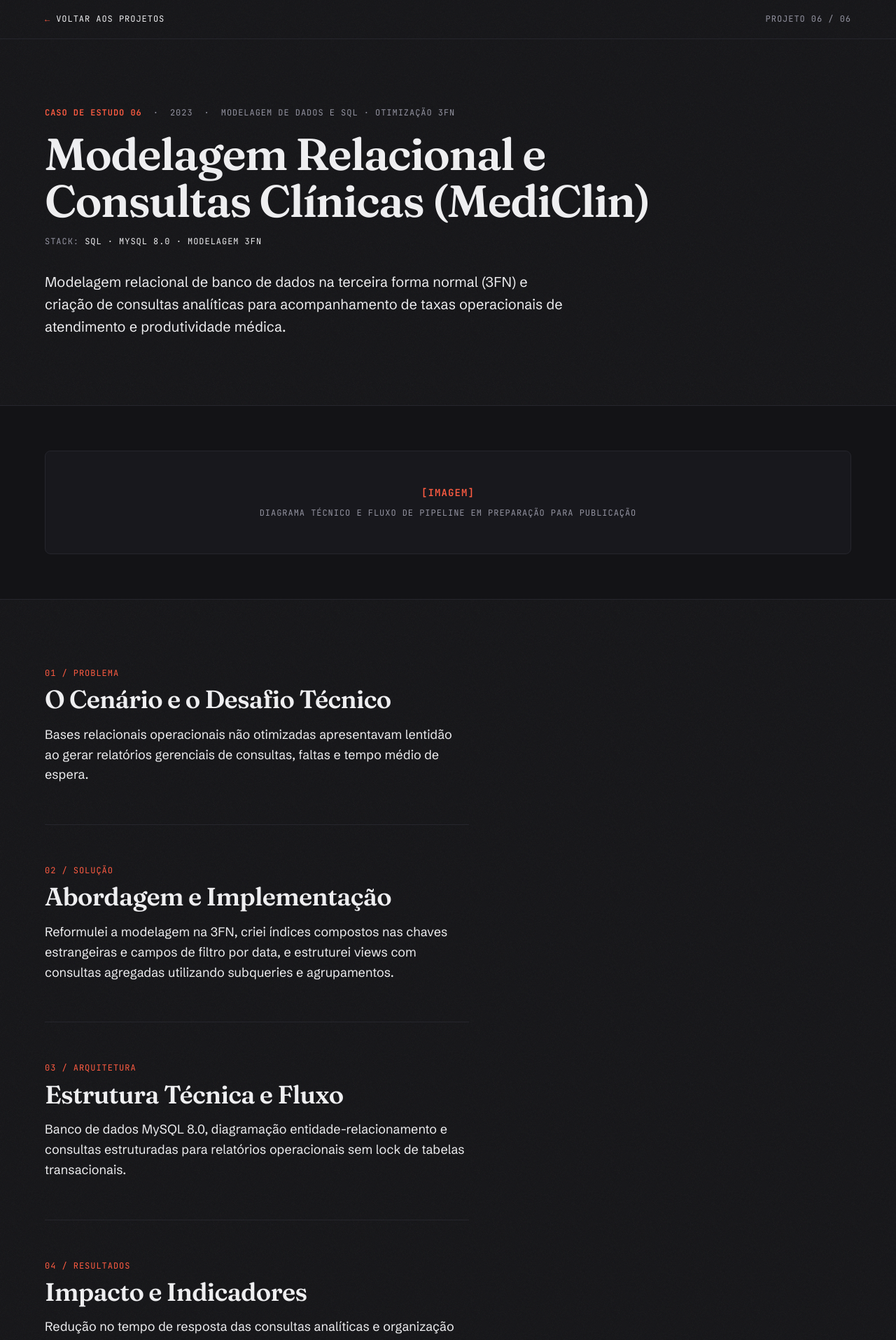
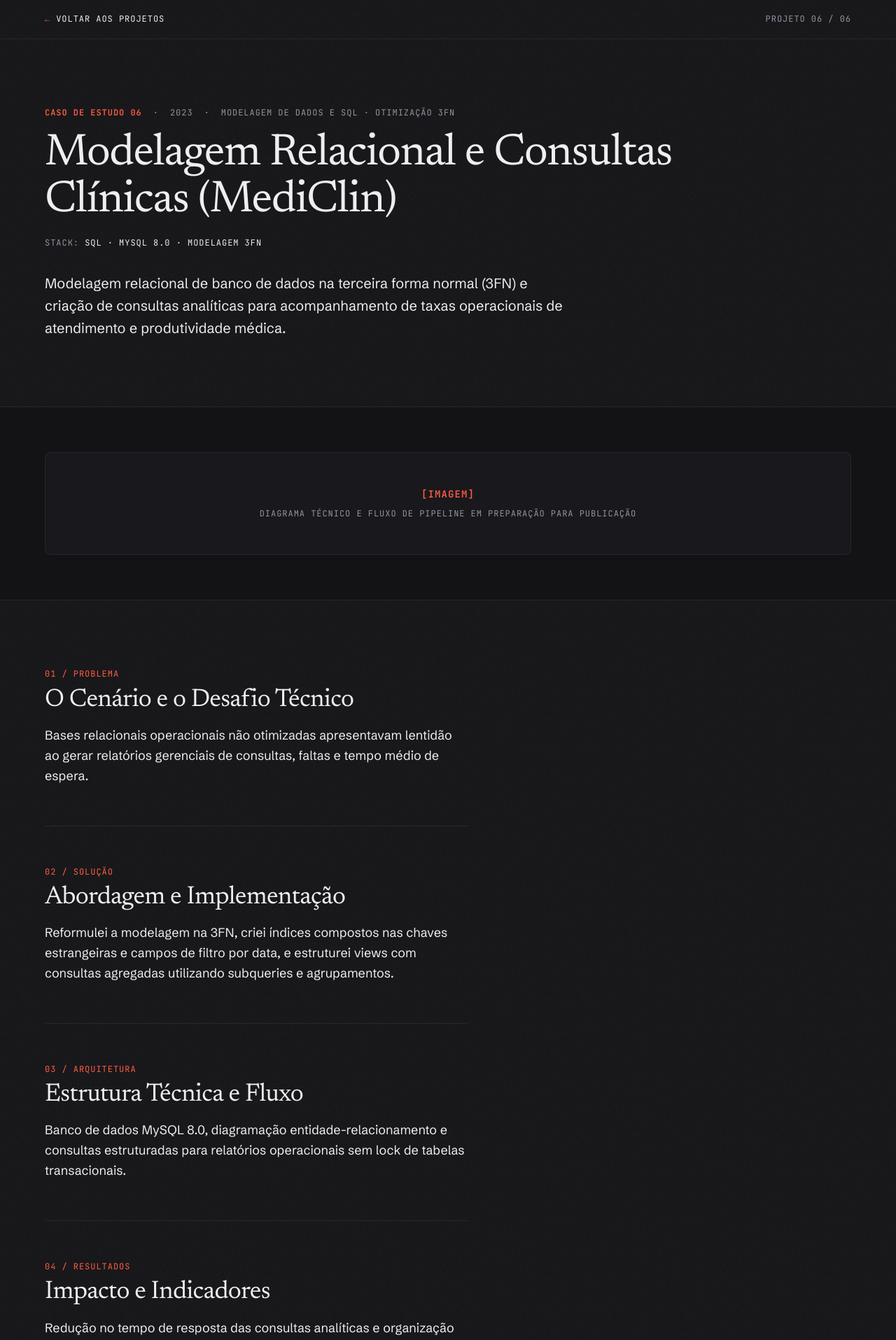
Before and after one commit to cezarbtw/portfolio-data-analyst, a React (Vite) app: page /projetos/clinica-sql-analytics in a window 1280 px wide. Shown: the top 1915 px of the page at 70% size. Built offline with nearby package versions, Linux system fonts and the light colour scheme.

Commit message:
refactor(typography): adotar Newsreader editorial preciso (peso 400 romano) em titulos e display

```diff
--- a/index.html
+++ b/index.html
@@ -28,11 +28,11 @@
     content="Pipelines ETL em Python, consultas SQL e relatórios Power BI para o Portal do Cidadão do TCM-GO nos 246 municípios de Goiás." />
   <meta name="twitter:image" content="https://portfolio-nine-topaz-80uumwpn5g.vercel.app/og-image.png" />
 
-  <!-- Google Fonts: Fraunces (display editorial) · Bricolage Grotesque (títulos de cards) · Schibsted Grotesk (corpo) · JetBrains Mono (dados) -->
+  <!-- Google Fonts: Newsreader (display editorial preciso) · Bricolage Grotesque (títulos de cards) · Schibsted Grotesk (corpo) · JetBrains Mono (dados) -->
   <link rel="preconnect" href="https://fonts.googleapis.com" />
   <link rel="preconnect" href="https://fonts.gstatic.com" crossorigin />
   <link
-    href="https://fonts.googleapis.com/css2?family=Bricolage+Grotesque:opsz,wght@12..96,500;12..96,600;12..96,700&family=Fraunces:ital,opsz,wght,SOFT,WONK@0,9..144,400..700,50,1;1,9..144,400..600,50,1&family=JetBrains+Mono:wght@400;500;600&family=Schibsted+Grotesk:ital,wght@0,400;0,500;0,600;0,700;1,400&display=swap"
+    href="https://fonts.googleapis.com/css2?family=Bricolage+Grotesque:opsz,wght@12..96,500;12..96,600;12..96,700&family=JetBrains+Mono:wght@400;500;600&family=Newsreader:ital,opsz,wght@0,6..72,400;0,6..72,500;0,6..72,600;1,6..72,400&family=Schibsted+Grotesk:ital,wght@0,400;0,500;0,600;0,700;1,400&display=swap"
     rel="stylesheet" />
 </head>
 
--- a/src/components/Experience.jsx
+++ b/src/components/Experience.jsx
@@ -34,8 +34,8 @@ export default function Experience() {
               <div className="font-body font-medium text-[13px] text-[var(--muted)]">
                 Experiência
               </div>
-              <h2 className="font-display font-semibold text-[clamp(2rem,4vw,3.15rem)] tracking-[-0.025em] leading-[1.06] text-[var(--ink)]">
-                Trajetória <em className="italic font-medium">Profissional</em>
+              <h2 className="font-display font-normal text-[clamp(2rem,4vw,3.15rem)] tracking-[-0.02em] leading-[1.06] text-[var(--ink)]">
+                Trajetória Profissional
               </h2>
               <p className="font-body text-[14px] text-[var(--muted)] leading-[1.6]">
                 Setor público · Auditoria · BI
--- a/src/components/Header.jsx
+++ b/src/components/Header.jsx
@@ -71,7 +71,7 @@ export default function Header() {
             className="flex items-center gap-2.5 text-[var(--ink)] hover:text-[var(--accent)] transition-colors focus-visible:outline-none group"
             aria-label="Ir para o topo"
           >
-            <span className="w-7 h-7 rounded-full bg-[var(--surface)] border border-[var(--line)] group-hover:border-[var(--accent)] flex items-center justify-center font-display font-semibold text-[12px] tracking-[-0.03em] text-[var(--accent)] transition-colors">
+            <span className="w-7 h-7 rounded-full bg-[var(--surface)] border border-[var(--line)] group-hover:border-[var(--accent)] flex items-center justify-center font-display font-medium text-[12px] tracking-[-0.02em] text-[var(--accent)] transition-colors">
               AL
             </span>
             <span className="font-body font-semibold text-[15px] sm:text-[16px] tracking-[-0.015em] text-[var(--ink)]">
@@ -153,7 +153,7 @@ export default function Header() {
           {/* Topo do modal */}
           <div className="flex items-center justify-between pb-4 border-b border-[var(--line)]">
             <div className="flex items-center gap-2.5">
-              <span className="w-7 h-7 rounded-full bg-[var(--surface)] border border-[var(--line)] flex items-center justify-center font-display font-semibold text-[12px] tracking-[-0.03em] text-[var(--accent)]">
+              <span className="w-7 h-7 rounded-full bg-[var(--surface)] border border-[var(--line)] flex items-center justify-center font-display font-medium text-[12px] tracking-[-0.02em] text-[var(--accent)]">
                 AL
               </span>
               <span className="font-body font-semibold text-[16px] tracking-[-0.015em]">Abraão Leopoldino</span>
--- a/src/components/Hero.jsx
+++ b/src/components/Hero.jsx
@@ -7,9 +7,9 @@ export default function Hero() {
     <section id="sobre" className="pt-8 sm:pt-12 pb-6 sm:pb-10 border-b border-[var(--line)]">
       {/* ─── 1ª DOBRA: IDENTIDADE TIPOGRÁFICA CENTRALIZADA ─── */}
       <div className="flex flex-col items-center text-center">
-        {/* 1. Nome em Fraunces com itálico editorial */}
-        <h1 className="font-display font-semibold text-[clamp(2.75rem,7.8vw,6rem)] tracking-[-0.03em] leading-[1.02] text-[var(--ink)] max-w-[18ch] mx-auto break-words">
-          Abraão <em className="italic font-medium">Leopoldino</em>
+        {/* 1. Nome em Newsreader Regular (editorial fino e preciso) */}
+        <h1 className="font-display font-normal text-[clamp(2.75rem,7.5vw,5.75rem)] tracking-[-0.022em] leading-[1.04] text-[var(--ink)] max-w-[18ch] mx-auto break-words">
+          Abraão Leopoldino
         </h1>
 
         {/* 2. Subtítulo em coral (único destaque colorido do cabeçalho hero) */}
--- a/src/components/Projects.jsx
+++ b/src/components/Projects.jsx
@@ -20,8 +20,8 @@ export default function Projects() {
               <div className="font-body font-medium text-[13px] text-[var(--muted)]">
                 Projetos
               </div>
-              <h2 className="font-display font-semibold text-[clamp(2rem,4vw,3.15rem)] tracking-[-0.025em] leading-[1.06] text-[var(--ink)]">
-                Projetos <em className="italic font-medium">de Dados</em>
+              <h2 className="font-display font-normal text-[clamp(2rem,4vw,3.15rem)] tracking-[-0.02em] leading-[1.06] text-[var(--ink)]">
+                Projetos de Dados
               </h2>
               <p className="font-body text-[14px] text-[var(--muted)] leading-[1.6]">
                 Power BI · Pipelines ETL · Auditoria SQL
--- a/src/components/Skills.jsx
+++ b/src/components/Skills.jsx
@@ -34,8 +34,8 @@ export default function Skills() {
               <div className="font-body font-medium text-[13px] text-[var(--muted)]">
                 Competências
               </div>
-              <h2 className="font-display font-semibold text-[clamp(2rem,4vw,3.15rem)] tracking-[-0.025em] leading-[1.06] text-[var(--ink)]">
-                Habilidades <em className="italic font-medium">Técnicas</em>
+              <h2 className="font-display font-normal text-[clamp(2rem,4vw,3.15rem)] tracking-[-0.02em] leading-[1.06] text-[var(--ink)]">
+                Habilidades Técnicas
               </h2>
               <p className="font-body text-[14px] text-[var(--muted)] leading-[1.6]">
                 Stack &amp; Metodologias
--- a/src/index.css
+++ b/src/index.css
@@ -78,10 +78,9 @@
    UTILITÁRIOS E COMPONENTES
    ═════════════════════════════════════════════════════════════ */
 @layer utilities {
-  /* Ajuste óptico e expressividade para Fraunces */
+  /* Ajuste óptico para Newsreader (editorial preciso) */
   .font-display {
     font-optical-sizing: auto;
-    font-variation-settings: "SOFT" 50, "WONK" 1;
   }
 
   /* Textura de ruído de película 4K para elementos fixos como Header e Mobile Menu */
--- a/src/pages/ProjectDetail.jsx
+++ b/src/pages/ProjectDetail.jsx
@@ -56,8 +56,8 @@ export default function ProjectDetail() {
               <span>{project.context}</span>
             </div>
 
-            {/* Título em Fraunces */}
-            <h1 className="font-display font-semibold tracking-[-0.025em] text-[clamp(2.25rem,5.5vw,4rem)] leading-[1.04] text-[var(--ink)] max-w-[900px]">
+            {/* Título em Newsreader */}
+            <h1 className="font-display font-normal tracking-[-0.022em] text-[clamp(2.25rem,5.5vw,4rem)] leading-[1.05] text-[var(--ink)] max-w-[900px]">
               {project.title}
             </h1>
 
@@ -167,7 +167,7 @@ export default function ProjectDetail() {
                 <p className="font-mono text-[12px] uppercase tracking-[0.08em] text-[var(--accent)] mb-2">
                   01 / Problema
                 </p>
-                <h2 className="font-display font-semibold tracking-[-0.02em] text-[clamp(1.65rem,3.2vw,2.25rem)] leading-[1.1] text-[var(--ink)] mb-4">
+                <h2 className="font-display font-normal tracking-[-0.02em] text-[clamp(1.65rem,3.2vw,2.25rem)] leading-[1.1] text-[var(--ink)] mb-4">
                   O Cenário e o Desafio Técnico
                 </h2>
                 <p className="font-body text-[18px] leading-[1.6] text-[var(--ink)]">
@@ -180,7 +180,7 @@ export default function ProjectDetail() {
                 <p className="font-mono text-[12px] uppercase tracking-[0.08em] text-[var(--accent)] mb-2">
                   02 / Solução
                 </p>
-                <h2 className="font-display font-semibold tracking-[-0.02em] text-[clamp(1.65rem,3.2vw,2.25rem)] leading-[1.1] text-[var(--ink)] mb-4">
+                <h2 className="font-display font-normal tracking-[-0.02em] text-[clamp(1.65rem,3.2vw,2.25rem)] leading-[1.1] text-[var(--ink)] mb-4">
                   Abordagem e Implementação
                 </h2>
                 <p className="font-body text-[18px] leading-[1.6] text-[var(--ink)]">
@@ -193,7 +193,7 @@ export default function ProjectDetail() {
                 <p className="font-mono text-[12px] uppercase tracking-[0.08em] text-[var(--accent)] mb-2">
                   03 / Arquitetura
                 </p>
-                <h2 className="font-display font-semibold tracking-[-0.02em] text-[clamp(1.65rem,3.2vw,2.25rem)] leading-[1.1] text-[var(--ink)] mb-4">
+                <h2 className="font-display font-normal tracking-[-0.02em] text-[clamp(1.65rem,3.2vw,2.25rem)] leading-[1.1] text-[var(--ink)] mb-4">
                   Estrutura Técnica e Fluxo
                 </h2>
                 <p className="font-body text-[18px] leading-[1.6] text-[var(--ink)]">
@@ -206,7 +206,7 @@ export default function ProjectDetail() {
                 <p className="font-mono text-[12px] uppercase tracking-[0.08em] text-[var(--accent)] mb-2">
                   04 / Resultados
                 </p>
-                <h2 className="font-display font-semibold tracking-[-0.02em] text-[clamp(1.65rem,3.2vw,2.25rem)] leading-[1.1] text-[var(--ink)] mb-4">
+                <h2 className="font-display font-normal tracking-[-0.02em] text-[clamp(1.65rem,3.2vw,2.25rem)] leading-[1.1] text-[var(--ink)] mb-4">
                   Impacto e Indicadores
                 </h2>
                 <p className="font-body text-[18px] leading-[1.6] text-[var(--ink)]">
--- a/tailwind.config.js
+++ b/tailwind.config.js
@@ -18,7 +18,7 @@ export default {
         'accent-subtle': 'var(--accent-subtle)',
       },
       fontFamily: {
-        display: ['"Fraunces"', 'Georgia', 'serif'],
+        display: ['"Newsreader"', 'Georgia', 'serif'],
         sans: ['"Bricolage Grotesque"', 'system-ui', 'sans-serif'],
         body: ['"Schibsted Grotesk"', 'system-ui', '-apple-system', 'sans-serif'],
         mono: ['"JetBrains Mono"', 'ui-monospace', 'monospace'],
```
Also changed, not shown: src/components/Contact.jsx (+4 -4 lines), public/favicon.svg.
